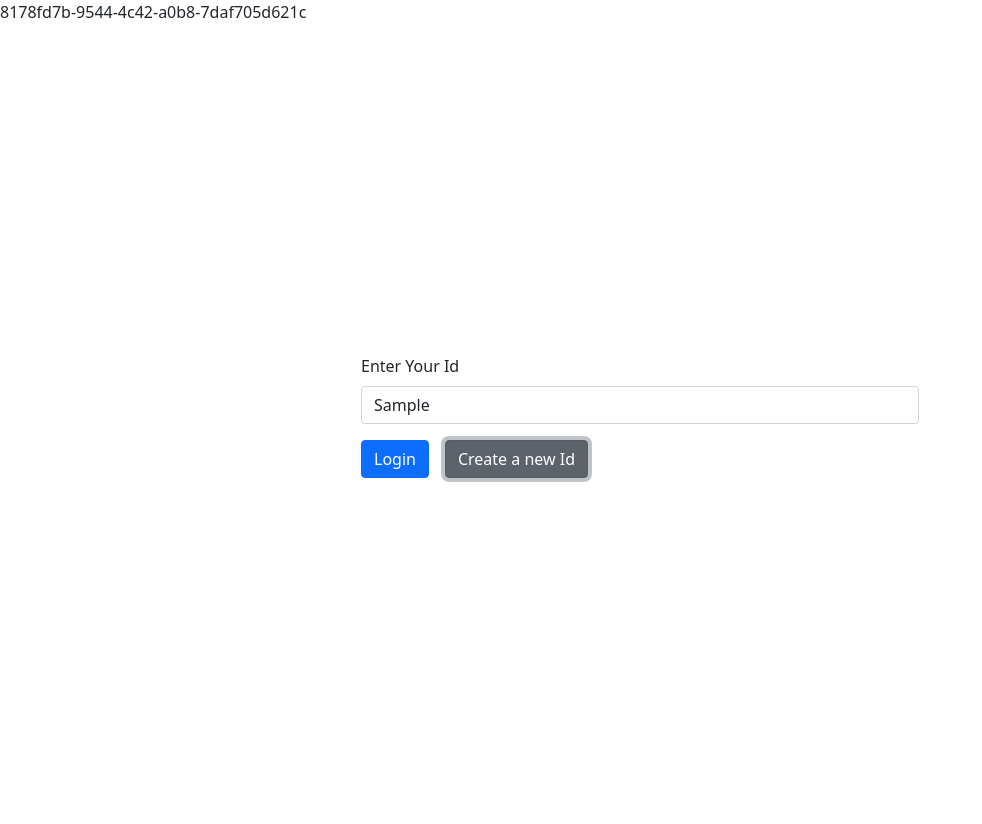
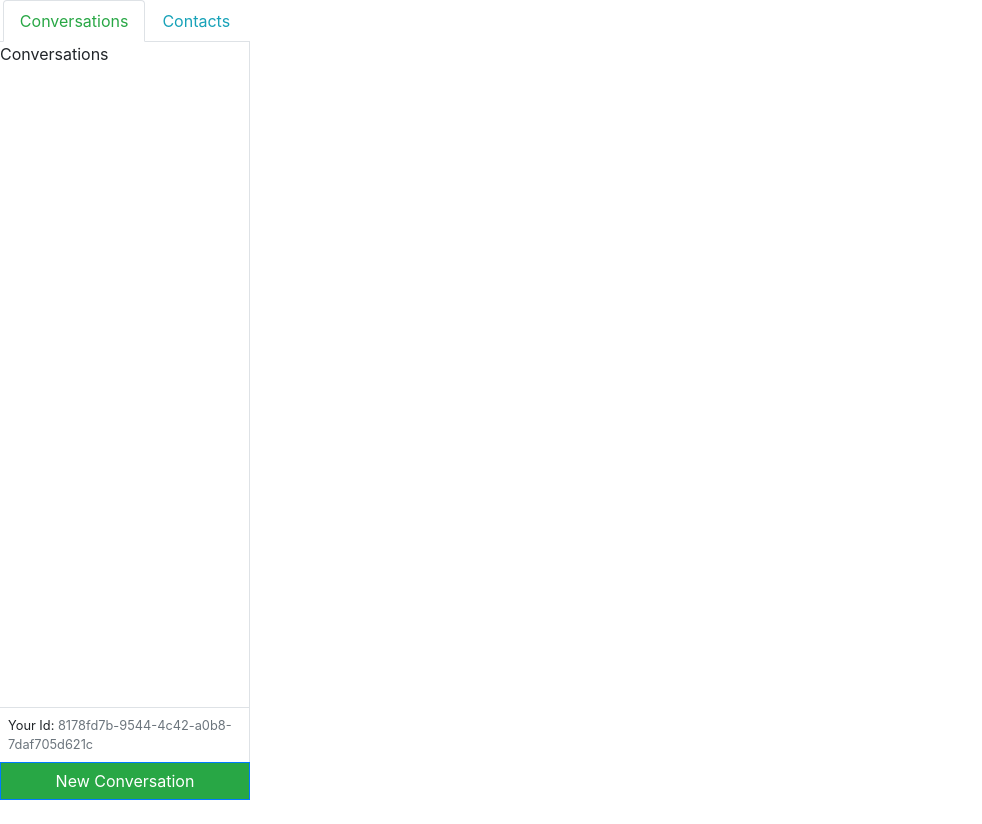
Before and after one commit to Tokhirbek-creator/chats_for_MeTime, a React (Create React App) app in the folder client/: page / in a window 1280 px wide. Both pictures are taken after typing "Sample" into the empty fields and a click on the button "Create a new Id". Shown: the whole page, without its empty margins (0-982 px from the left). After the commit the page ends 800 px from the top, so only its background shows below. Built offline with nearby package versions, Linux system fonts and the light colour scheme.

Commit message:
Sidebar to did

```diff
--- a/client/package.json
+++ b/client/package.json
@@ -6,9 +6,9 @@
     "@testing-library/jest-dom": "^5.16.4",
     "@testing-library/react": "^13.3.0",
     "@testing-library/user-event": "^13.5.0",
-    "bootstrap": "^5.1.3",
+    "bootstrap": "^4.5.2",
     "react": "^18.2.0",
-    "react-bootstrap": "^2.4.0",
+    "react-bootstrap": "^1.3.0",
     "react-dom": "^18.2.0",
     "react-scripts": "5.0.1",
     "uuid": "^8.3.2",
--- a/client/src/components/App.js
+++ /dev/null
@@ -1,15 +0,0 @@
-import useLocalStorage from '../hooks/useLocalStorage';
-import Login from './Login';
-
-function App() {
-  const [id, setId] = useLocalStorage();
-
-  return (
-    <>
-      {id}
-      <Login onIdSubmit={setId} />
-    </>
-  );
-}
-
-export default App;
--- /dev/null
+++ b/client/src/components/App.jsx
@@ -0,0 +1,13 @@
+import useLocalStorage from '../hooks/useLocalStorage';
+import Dashboard from './Dashboard';
+import Login from './Login';
+
+function App() {
+  const [id, setId] = useLocalStorage('id');
+
+  return (
+    id ? <Dashboard id={id} /> : <Login onIdSubmit={setId} />
+  );
+}
+
+export default App;
--- /dev/null
+++ b/client/src/components/Contacts.jsx
@@ -0,0 +1,7 @@
+import React from 'react';
+
+export default function Contacts() {
+  return (
+    <div>Contacts</div>
+  );
+}
--- /dev/null
+++ b/client/src/components/Conversations.jsx
@@ -0,0 +1,7 @@
+import React from 'react';
+
+export default function Conversations() {
+  return (
+    <div>Conversations</div>
+  );
+}
--- /dev/null
+++ b/client/src/components/Dashboard.jsx
@@ -0,0 +1,10 @@
+import React from 'react';
+import Sidebar from './Sidebar';
+
+export default function Dashboard({ id }) {
+  return (
+    <div className="d-flex" style={{ height: '100vh' }}>
+      <Sidebar id={id} />
+    </div>
+  );
+}
--- a/client/src/components/Login.js
+++ b/client/src/components/Login.jsx
@@ -2,7 +2,7 @@
 import { Button, Container, Form } from 'react-bootstrap';
 import { v4 as uuidV4 } from 'uuid';
 
-function Login({ onIdSubmit }) {
+export default function Login({ onIdSubmit }) {
   const idRef = useRef();
 
   function handleSubmit(e) {
@@ -30,5 +30,3 @@
     </Container>
   );
 }
-
-export default Login;
--- /dev/null
+++ b/client/src/components/Sidebar.jsx
@@ -0,0 +1,45 @@
+import React, { useState } from 'react';
+import { Tab, Nav, Button } from 'react-bootstrap';
+import Contacts from './Contacts';
+import Conversations from './Conversations';
+
+const CONVERSATIONS_KEY = 'conversations';
+const CONTACTS_KEY = 'contacts';
+
+export default function Sidebar({ id }) {
+  const [activeKey, setActiveKey] = useState(CONVERSATIONS_KEY);
+  const hasConversations = activeKey === CONVERSATIONS_KEY;
+
+  return (
+    <div style={{ width: '250px' }} className="d-flex flex-column">
+      <Tab.Container activeKey={activeKey} onSelect={setActiveKey}>
+        <Nav variant="tabs" className="justify-content-center">
+          <Nav.Item>
+            <Nav.Link className="text-success" eventKey={CONVERSATIONS_KEY}>Conversations</Nav.Link>
+          </Nav.Item>
+          <Nav.Item>
+            <Nav.Link className="text-info" eventKey={CONTACTS_KEY}>Contacts</Nav.Link>
+          </Nav.Item>
+        </Nav>
+        <Tab.Content className="border-right overflow-auto flex-grow-1">
+          <Tab.Pane eventKey={CONVERSATIONS_KEY}>
+            <Conversations />
+          </Tab.Pane>
+          <Tab.Pane eventKey={CONTACTS_KEY}>
+            <Contacts />
+          </Tab.Pane>
+        </Tab.Content>
+        <div className="p-2 border-top border-right small">
+          Your Id:
+          {' '}
+          <span className="text-muted">{ id }</span>
+        </div>
+        <Button className="bg-success rounded-0">
+          New
+          {' '}
+          {hasConversations ? 'Conversation' : 'Contact'}
+        </Button>
+      </Tab.Container>
+    </div>
+  );
+}
```
Also changed, not shown: 1 other file (tests, documents, lock files or other folders).
